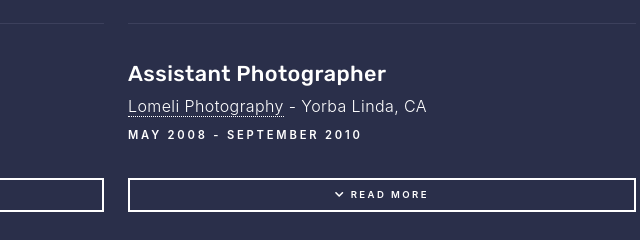
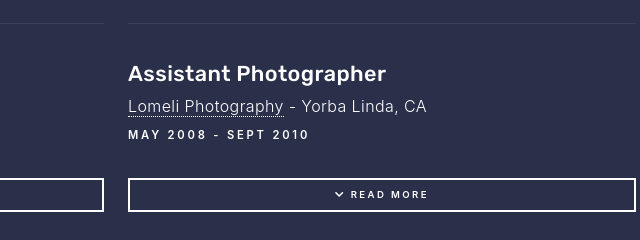
Before and after one commit to rtmtdrv/port-v1, a website: page dist/index.html in a window 1280 px wide. Shown: the part 2280-2520 px from the top of the page, 524-1164 px from the left. Drawn offline with Linux system fonts and the light colour scheme.

Commit message:
update to lomeli date

```diff
--- a/dist/index.html
+++ b/dist/index.html
@@ -238,7 +238,7 @@
                     </div>
                     <div class="col-6 col-12-small">
                         <h3 class="job-title">Assistant Photographer</h3>
-                        <p class="work-title"><a href="http://lomeliphotography.com/" target="_blank">Lomeli Photography</a> - Yorba Linda, CA<br><span class="date">May 2008 - September 2010</span></p>
+                        <p class="work-title"><a href="http://lomeliphotography.com/" target="_blank">Lomeli Photography</a> - Yorba Linda, CA<br><span class="date">May 2008 - Sept 2010</span></p>
                         <ul class="bullets">
                           <li>Applied digital retouching techniques to senior portraits before final shipment to high school students</li>
                           <li>Set up all photography lighting, equipment and backgrounds prior to taking photos</li>
```
